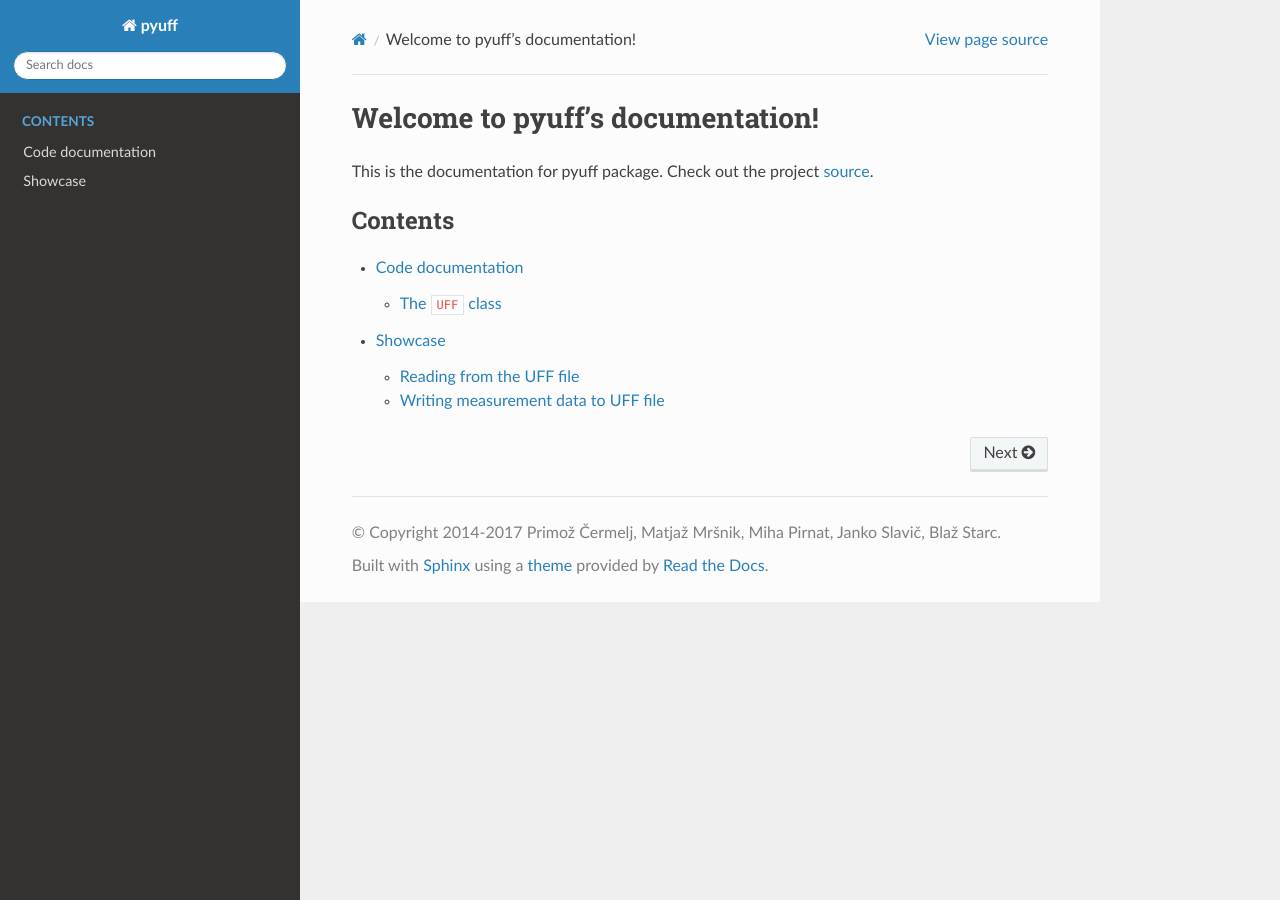
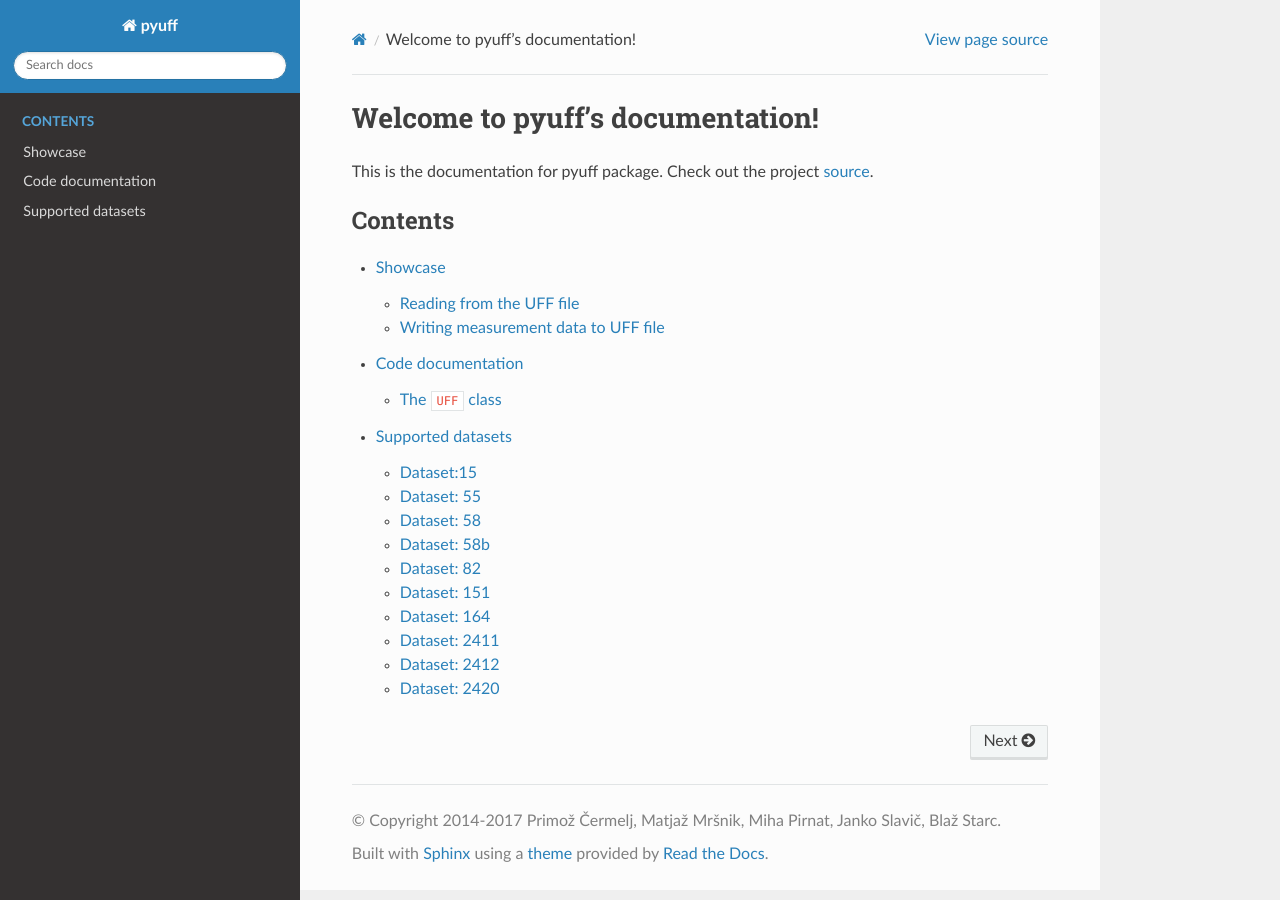
Before and after one commit to ladisk/pyuff, a Sphinx documentation site: the page built from docs/source/index.rst, in a window 1280 px wide. Built offline with Sphinx 7.4.7 and the Read the Docs theme 2.0.0, drawn with Linux system fonts in a browser that asks for light colours; some of the changed lines change nothing that is shown.

Commit message:
dict functions

`````diff
--- /dev/null
+++ b/docs/source/Supported_datasets.rst
@@ -0,0 +1,208 @@
+Supported datasets
+==================
+
+Dataset:15
+-------------
+
+Type number ``'type'``: 15
+
+`File structure <https://www.ceas3.uc.edu/sdrluff/view.php>`_
+
+* Record 1:
+    * Field 1: node label ``'node_nums'``
+    * Field 2: deformation coordinate system numbers ``<'def_cs'>``
+    * Field 3: displacement coordinate system numbers <'disp_cs'>
+    * Field 4: color ``<'color'>``
+    * Field 5-7: 3 - Dimensional coordinates of node in the definition system ``'x'`` ``'y'`` ``'z'``
+
+
+
+
+Dataset: 55
+-------------
+
+Type number ``'type'``: 55
+
+* Record 1:
+    *Field 1: ID Line 1 ``<'id1'>``
+* Record 2:
+    *Field 2: ID Line 2 ``<'id2'>``
+* Record 3:
+    *Field 3: ID Line 3 ``<'id3'>``
+* Record 4:
+    *Field 4: ID Line 4 ``<'id4'>``
+* Record 5:
+    *Field 5: ID Line 5 ``<'id5'>``
+* Record 6:
+    * Field 1: Model type ``<'model_type'>``
+    * Field 2: Analysis type ``'analysis_type'`` currently only only normal mode (2), complex eigenvalue first order (displacement) (3), frequency response and (5) and complex eigenvalue second order (velocity) (7) are supported
+    * Field 3: Data characteristic number ``'data_ch'``
+    * Field 4: Specific data type ``'spec_data_type'``
+    * Field 5: Data type ``<<'data_type'>>``
+    * Field 6: Number of data values per node ``<<'n_data_per_node'>>``
+
+Records 7 And 8 Are Analysis Type Specific
+
+General Form:
+
+* Record 7:
+    * Field 1: Number of integer data values
+    * Field 2: Number of real data values
+    * Fields 3-N: Type specific integer parameters
+* Record 8:
+    * Fields 1-N: Type specific real parameters
+
+**For Analysis Type = 0, Unknown:**
+
+* Record 7:
+    * Field 1: 1
+    * Field 2: 1
+    * Field 3: ID number
+* Record 8:
+    * Field 1: 0.0
+
+**For Analysis Type = 1, Static:**
+
+* Record 7:
+    * Field 1: 1
+    * Field 2: 1
+    * Field 3: Load case number ``'load_case'``
+* Record 8:
+    * Field 1: 0.0
+
+**For Analysis Type = 2, Normal Mode:**
+
+* Record 7:
+    * Field 1: 2
+    * Field 2: 4
+    * Field 3: Load case number ``'load_case'``
+    * Filed 4: Mode number ``'mode_n'``
+* Record 8:
+    * Field 1: Frequency (Hertz)  ``'freq'``
+    * Field 2: Modal mass  ``<'modal_m'>``
+    * Field 3: MOdal viscous damping ratio  ``<'modal_damp_vis'>``
+    * Filed 4: Modal hysteric damping ratio  ``<'modal_damp_his'>``
+
+**For Analysis Type = 3, Complex Eigenvalue:**
+
+ * Record 7:
+    * Field 1: 2
+    * Field 2: 6
+    * Field 3: Load case number ``'load_case'``
+    * Filed 4: Mode number ``'mode_n'``
+* Record 8:
+    * Field 1: Real Part Eigenvalue ``'eig'``
+    * Field 2: Imaginary Part Eigenvalue ``'eig'``
+    * Field 3: Real Part Of Modal A ``<'modal_a'>``
+    * Filed 4: Imaginary Part Of Modal A ``<'modal_a'>``
+    * Field 5: Real Part Of Modal B ``<'modal_b'>``
+    * Field 6: Imaginary Part Of Modal B ``<'modal_b'>``
+
+**For Analysis Type = 4, Transient**
+
+* Record 7:
+    * Field 1: 2
+    * Field 2: 1
+    * Field 3: Load case number ``'load_case'``
+    * Filed 4: Time step number
+* Record 8:
+    * Field 1: Time(seconds)
+
+ **For Analysis Type = 5, Frequency Response**
+
+ * Record 7:
+    * Field 1: 2
+    * Field 2: 1
+    * Field 3: Load case number ``'load_case'``
+    * Filed 4: Frequency step number ``'freq_step_n'``
+* Record 8:
+    * Field 1: Frequency(Hertz) ``'freq'``
+
+
+
+
+* Record 9:
+    * Field 1: Node number ``'node_nums'``
+* Record 10:
+    * Fields 1-N: Data at this node
+
+Records 9 And 10 Are Repeated For Each Node.
+
+Dataset: 58
+-------------
+Type number ``'type'``: 58
+
+* Record 1:
+    * Field 1: ID Line 1 (Generally used for function description)
+* Record 2:
+    * Field 1: ID Line 2
+* Record 3:
+    * Field 1: ID Line 3 (Generally used for date and time DD-MMM-YY and HH:MM:SS, with general format(9A1,1X,8A1))
+* Record 4:
+    * Field 1: ID Line 4
+* Record 5:
+    * Field 1: ID Line 5
+* Record 6: DOF Identification
+    * Field 1: Function type ``'func_type'`` ; only 1, 2, 3, 4 and 6 are supported
+    * Field 2: Function identification number
+    * Field 3: Version number, or sequence number ``<'ver_num'>``
+    * Field 4: Load case identification number ``<'load_case_id'>`` 0 - Single Point Excitation
+    * Field 5: Response entity name ("None" if unused) ``<'rsp_ent_name'>``
+    * Field 6: Response node ``'rsp_node'``
+    * Field 7: Response direction ``'rsp_dir'``
+    * Field 8: Reference entity name ("None" if unused) ``<'ref_ent_name'>``
+    * Field 9: Reference node ``'ref_node'``
+    * Field 10: Reference direction ``'ref_dir'``
+
+Fields 8, 9, and 10 are only relevant if field 4 is zero.
+
+* Record 7: Data Form
+    * Field 1: Ordinate Data Type ``<<'ord_data_type'>>``
+    * Field 2: Number of data pairs for uneven abscissa spacing, or number of data values for even abscissa spacing ``<<'num_pts'>>``
+    * Field 3: Abscissa spacing ( 0=uneven, 1=even)``<<'abscissa_spacing'>>``
+    * Field 4: Abscissa minimum (0.0 if spacing uneven) ``<<'abscissa_min'>>``
+    * Field 5: Abscissa increment (0.0 if spacing uneven) ``<<'abscissa_inc'>>``
+    * Field 6: Z-axis value (0.0 if unused) ``<'z_axis_value'>``
+
+* Record 8: Abscissa Data Characteristics
+    * Field 1: Specific data type ``<'spec_data_type'>``
+    * Field 2: Length units exponent ``<'abscissa_len_unit_exp'>``
+    * Field 3: Force units exponent ``<'abscissa_force_unit_exp'>``
+    * Field 4: Temperature units exponent ``<'abscissa_temp_unit_exp'>``
+    * Field 5: Axis label ("NONE" if not used) ````
+    * Field 6: Axis units label ("NONE" if not used) ````
+
+
+
+Dataset: 58b
+-------------
+
+Dataset: 82
+-------------
+
+Type number ``'type'``: 82
+
+Dataset: 151
+-------------
+
+Type number ``'type'``: 58
+
+Dataset: 164
+-------------
+
+Type number ``'type'``: 58
+
+Dataset: 2411
+-------------
+
+Type number ``'type'``: 58
+
+Dataset: 2412
+-------------
+
+Type number ``'type'``: 58
+
+Dataset: 2420
+-------------
+
+Type number ``'type'``: 58
--- a/docs/source/index.rst
+++ b/docs/source/index.rst
@@ -11,8 +11,9 @@
     :maxdepth: 2
     :caption: Contents
 
+    showcase
     code_documentation
-    showcase
+    Supported_datasets
 
 
 
--- a/docs/source/pyuff.py
+++ b/docs/source/pyuff.py
@@ -1865,3 +1865,133 @@
         if _ != 'data':
             print(_, ':', a[_])
     #print(sum(a['data']))
+
+
+
+
+def dict_15(node_nums,def_cs,disp_cs,color,x,y,z):
+    """Name: Nodes
+
+    R-Record, F-Field
+
+    :param node_nums: R1 F1, node label
+    :param def_cs: R1 F2, deformation coordinate system numbers
+    :param disp_cs: R1 F3, displacement coordinate system numbers
+    :param color: R1 F4, color
+    :param x: R1 F5, Dimensional coordinate of node in the definition system
+    :param y: R1 F6, Dimensional coordinate of node in the definition system
+    :param z: R1 F7, Dimensional coordinate of node in the definition system
+    """
+    dataset={'type': 15,
+            'node_nums': node_nums,
+            'def_cs': def_cs,
+            'disp_cs': disp_cs,
+            'color': color,
+            'x': x,
+            'y': y,
+            'z': z }
+
+    return dataset
+
+
+def dict_55(id1=None,
+            id2=None,
+            id3=None,
+            id4=None,
+            id5=None,
+            model_type,
+            analysis_type,
+            data_ch,
+            spec_data_type,
+            data_type,
+            n_data_per_node,
+            r1,
+            r2,
+            r3,
+            r4,
+            r5,
+            r6,
+            load_case,
+            mode_n,
+            freq,
+            modal_m,
+            modal_damp_vis,
+            modal_damp_his,
+            eig,
+            modal_a,
+            modal_b,
+            freq_step_n,
+            mode_nums ):
+        """
+        Name:   Data at Nodes
+
+        R-Record, F-Field
+
+        :param id1: R1 F1, ID Line 1
+        :param id2: R2 F1, ID Line 2
+        :param id3: R3 F1, ID Line 3
+        :param id4: R4 F1, ID Line 4
+        :param id5: R5 F1, ID Line 5
+
+        :param model_type: R6 F1, Model type
+        :param analysis_type: R6 F2, Analysis type; currently only only normal mode (2), complex eigenvalue first order (displacement) (3), frequency response and (5) and complex eigenvalue second order (velocity) (7) are supported
+        :param data_ch: R6 F3, Data characteristic number
+        :param spec_data_type: R6 F4, Specific data type
+        :param data_type: R6 F5,  Data type
+        :param n_data_per_node: R6 F6, Number of data values per node
+
+        :param r1: Response array for DOF 1,
+        :param r2: Response array for DOF 2,
+        :param r3: Response array for DOF 3,
+        :param r4: Response array for DOF 4,
+        :param r5: Response array for DOF 5,
+        :param r6: Response array for DOF 6,
+        :param load_case: R7 F3, Load case number
+        :param mode_n: R7 F4, Mode number
+        :param freq: R8 F1, Frequency (Hertz)
+        :param modal_m: R8 F2, Modal mass
+        :param modal_damp_vis: R8 F3, Modal viscous damping ratio
+        :param modal_damp_his: R8 F4, Modal hysteric damping ratio
+        :param eig: R8 F1: Real part Eigenvalue, R8 F2: Imaginary part Eigenvalue
+        :param modal_a: R8 F3: Real part of Modal A, R8 F4: Imaginary part of Modal A
+        :param modal_b: R8 F5: Real part of Modal B, R8 F6: Imaginary part of Modal B
+        :param freq_step_n: R7 F4, Frequency step number
+        :param mode_nums R9 F1: Node number
+
+
+            """
+
+
+    dataset = {
+            'type': 55,
+            'id1': id1,
+            'id2': id2,
+            'id3': id3,
+            'id4': id4,
+            'id5': id5,
+            'model_type':model_type
+            'analysis_type': analysis_type,
+            'data_ch': data_ch,
+            'spec_data_type': spec_data_type,
+            'data_type': data_type,
+            'n_data_per_node': n_data_per_node,
+            'r1': r1,
+            'r2': r2,
+            'r3': r3,
+            'r4': r4,
+            'r5': r5,
+            'r6': r6,
+            'load_case': load_case,
+            'mode_n': mode_n,
+            'freq': freq,
+            'modal_m': modal_m,
+            'modal_damp_vis': modal_damp_vis,
+            'modal_damp_his': modal_damp_his,
+            'eig': eig,
+            'modal_a': modal_a,
+            'modal_b': modal_b,
+            'freq_step_n': freq_step_n,
+            'node_nums': node_nums
+            }
+
+    return dataset
`````
Also changed, not shown: docs/source/pyuff_Showcase.ipynb.
